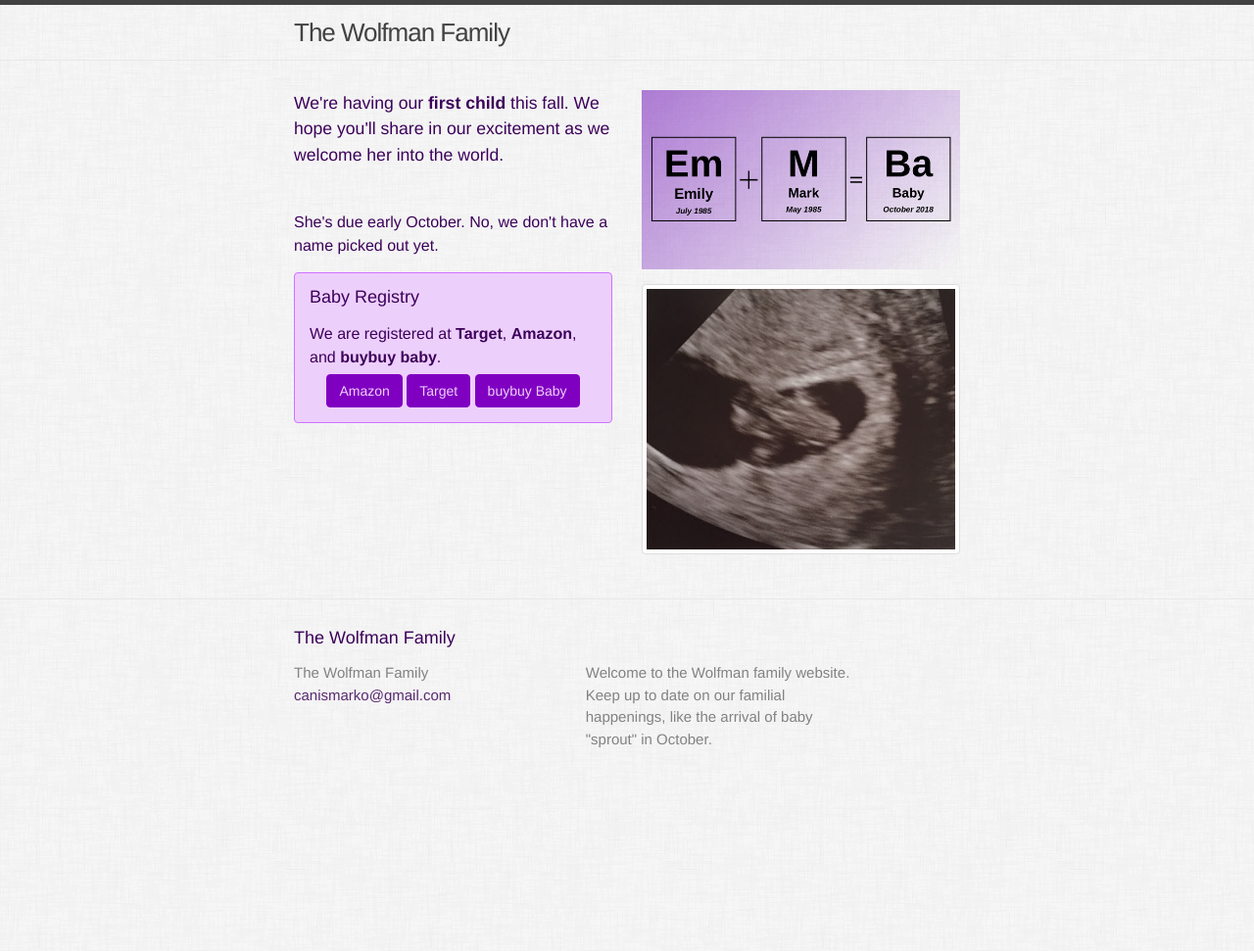
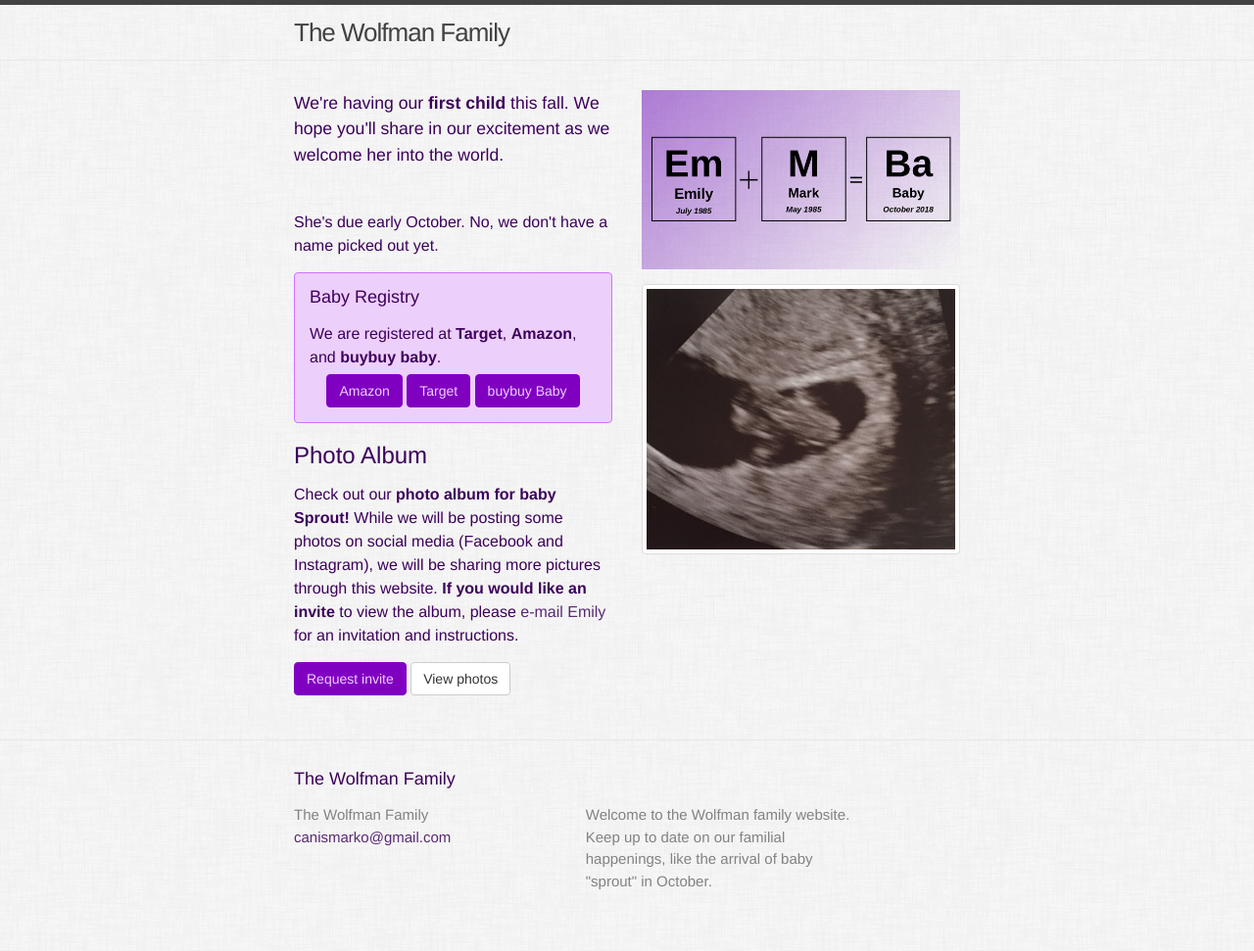
Before and after one commit to canismarko/prettywolves, a Jekyll site: the page built from index.html, in a window 1280 px wide. Shown: the whole page at 98% size. Built offline with Jekyll 4.4.1, drawn with Linux system fonts in a browser that asks for light colours; before the commit the page ends 900 px from its top, so only the background shows below that.

Commit message:
Added link to shutterfly photo album.

```diff
--- a/index.html
+++ b/index.html
@@ -36,6 +36,25 @@ layout: default
 	  </a>
 	</p>
       </div>
+
+      	<h3>Photo Album</h3>
+	<p>
+	  Check out our <strong>photo album for baby Sprout!</strong>
+	  While we will be posting some photos on social media
+	  (Facebook and Instagram), we will be sharing more pictures
+	  through this website. <strong>If you would like an
+	  invite</strong> to view the album,
+	  please <a href="mailto:EmilyLeeAnnWolfman@gmail.com?subject=Shutterfly album invite request">e-mail
+	  Emily</a> for an invitation and instructions.
+	</p>
+	<p>
+	  <a class="btn btn-primary" href="mailto:EmilyLeeAnnWolfman@gmail.com?subject=Shutterfly album invite request">Request invite</a>
+	  <a class="btn btn-default"
+	     href="https://sproutwolfman.shutterfly.com/#%3aemid%3dsite_sitecreatedbaby%26cid%3dSHARE3SXXXX" title="Shutterfly photo album">
+	    View photos
+	  </a>
+	</p>
+
     </div>
     <div class="col-md-6">
       <p>
```
Also changed, not shown: 1 other file.
